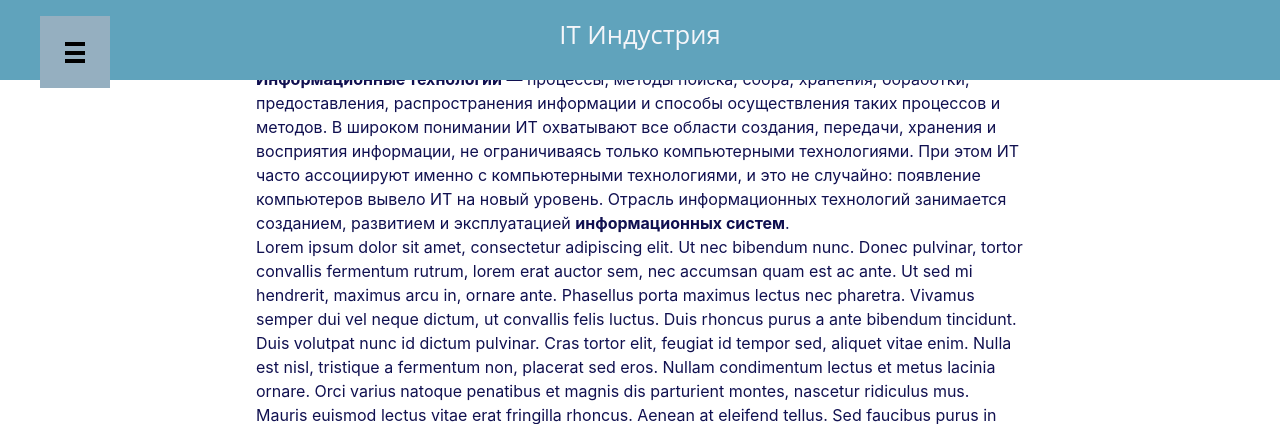
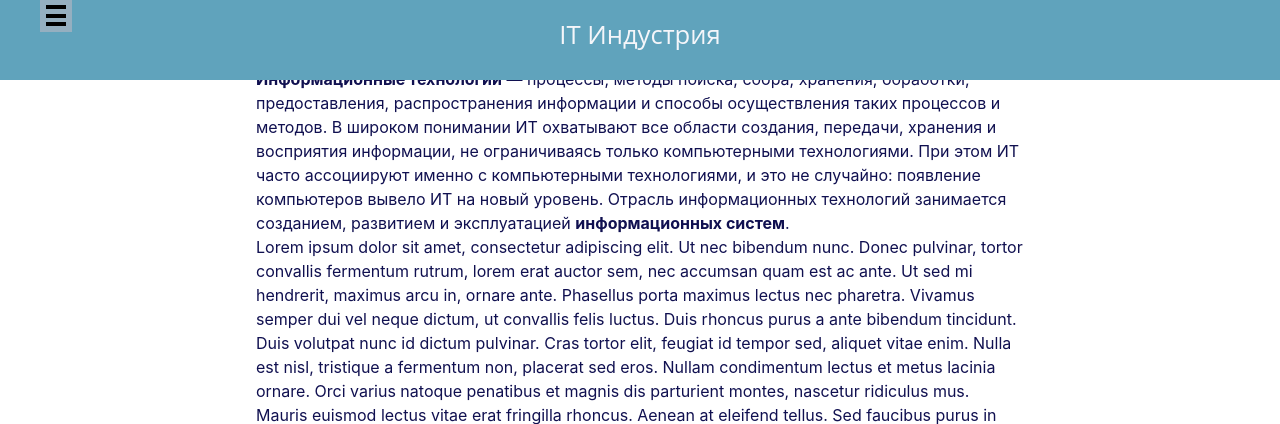
Before and after one commit to Liroto-pesonal-org/IT-october, a PHP site: page / in a window 1280 px wide. Shown: the top 424 px of the page. Run offline with PHP 8.4, Linux system fonts and the light colour scheme.

Commit message:
i give up.

```diff
--- a/css/style.css
+++ b/css/style.css
@@ -5,8 +5,6 @@
     position: fixed;
     width: 100%;
     height: 10%;
-
-
 }
 #head-text{
     font-size: 2vw;
@@ -17,11 +15,9 @@
 
 }
 #burger{
-
     position: fixed;
-    padding: 1.5%;
-
-
+    max-width: 100%;
+    height: auto;
 }
 #nav{
     text-decoration: none !important;
--- a/index.html
+++ b/index.html
@@ -15,23 +15,20 @@
     </head>
     <body>
         <div  id = "header">
-            <div  id = "nav">
                 <ul>
-                    <li id = burger><img src = "img/butrger.png "></>
+                    <li id = burger><img src = "img/butrger.png ">
                         <ul class = "dropdown">
                             <li><a href="index.html">Главная</a></li>
-                            <li><a href="#">Информация</a>
+                            <li><a href="#">Информация</a></li>
                             <li><a href="#">О нас</a>
                             <ul class = "dropdown">
                                 <li><a href="#">Контакты</a></li>
                                 <li><a href="#">Прайслист</a></li>
-                                    <li><a href="#">Техподдержка</a></li>
+                                <li><a href="isurrender.html">Техподдержка</a></li>
+                            </ul>
                         </ul>
                      </li>
                  </ul>
-                </li>
-            </div>
-
             <div  id="head-text">IT Индустрия</div>
         </div>
 
--- /dev/null
+++ b/isurrender.html
@@ -0,0 +1 @@
+<p>I hate buttons.</p>
```
Lines whose indentation alone changed are shown as unchanged.
